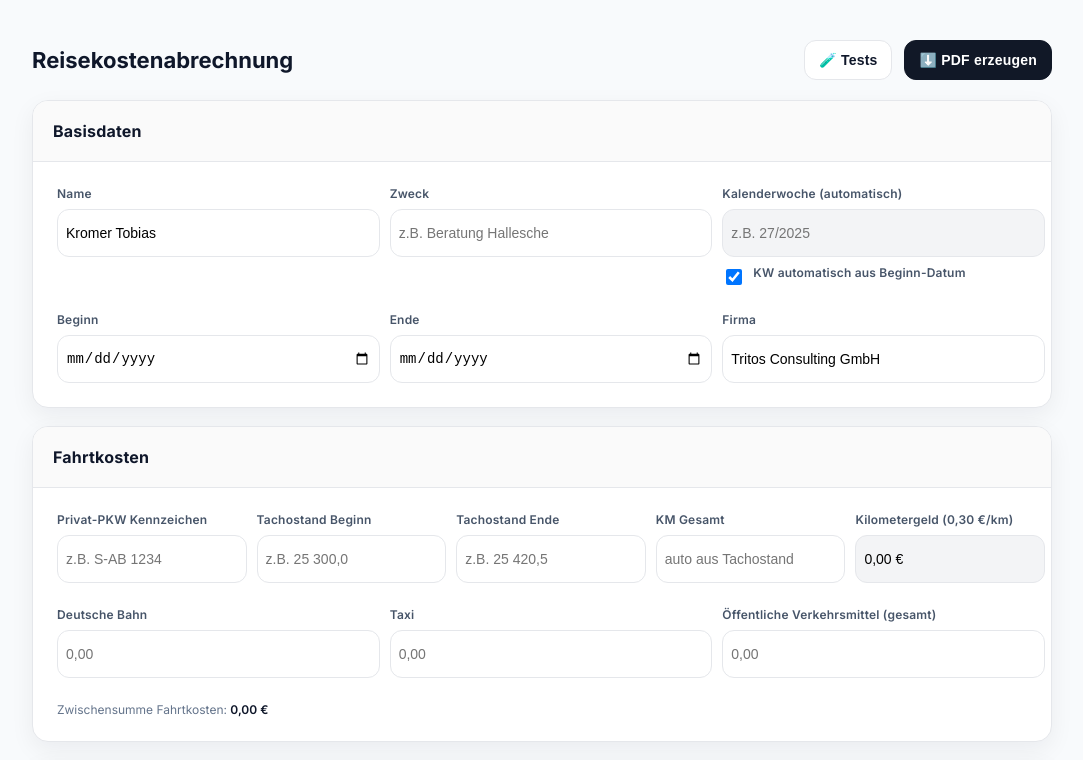
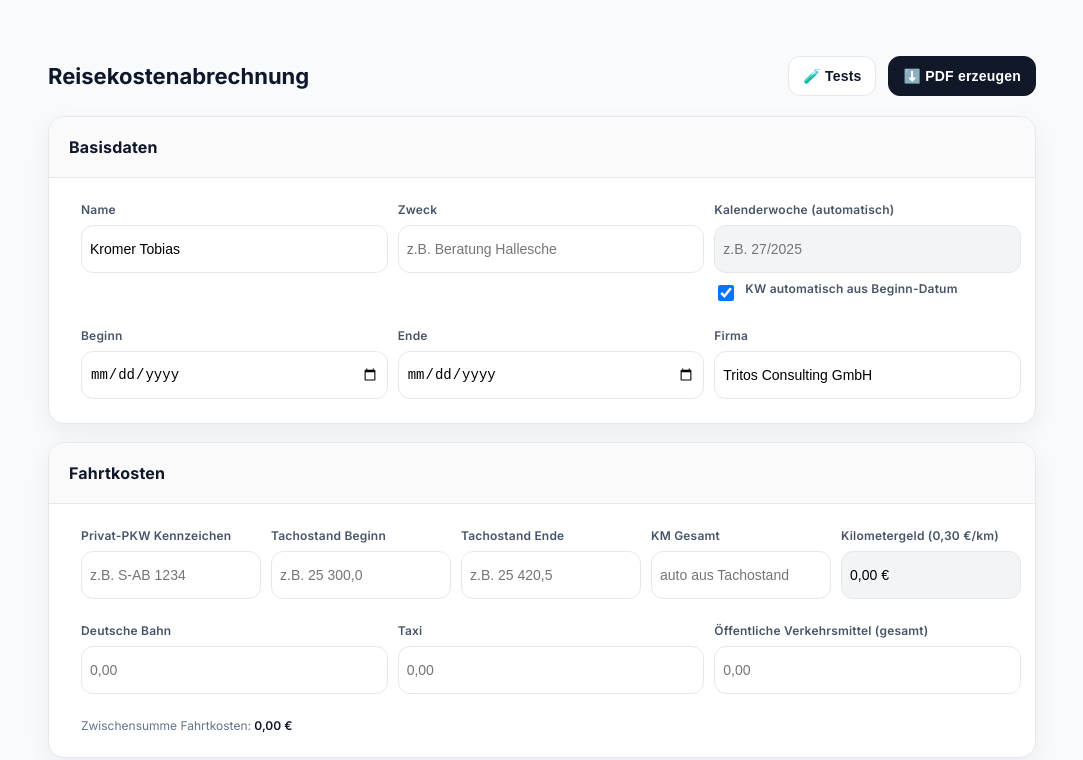
Before and after one commit to tritos-consulting/reisekosten, a React (Vite) app: page / in a window 1280 px wide. Shown: the top 760 px of the page, without its empty margins (98-1181 px from the left). Built offline with nearby package versions, Linux system fonts and the light colour scheme.

Commit message:
Update TravelExpenseFormDE.jsx

```diff
--- a/src/TravelExpenseFormDE.jsx
+++ b/src/TravelExpenseFormDE.jsx
@@ -70,8 +70,19 @@ const CardTitle = ({ children }) => (
 );
 
 const CardContent = ({ children }) => (
-  <div style={{ padding: "24px", display: "grid", gap: 24 }}>{children}</div> // <-- mehr Innenabstand
+  <div
+    style={{
+      paddingInline: 32,   // gleicher Abstand links & rechts
+      paddingBlock: 24,    // Abstand oben/unten
+      display: "grid",
+      gap: 24,
+      boxSizing: "border-box",
+    }}
+  >
+    {children}
+  </div>
 );
+
 
 const Button = ({ children, onClick, variant = "primary", style, disabled, title, ariaLabel }) => {
   const base = {
@@ -569,7 +580,7 @@ export default function TravelExpenseFormDE() {
   };
 
   // ---------- Responsive helpers ----------
-  const containerPadding = isDesktop(width) ? 40 : isTablet(width) ? 28 : 20;
+  const containerPadding = isDesktop(width) ? 56 : isTablet(width) ? 40 : 24;
   const colGap = isDesktop(width) ? 28 : isTablet(width) ? 24 : 20;
   const cols = (desktop, tablet, mobile) =>
     isDesktop(width) ? `repeat(${desktop}, minmax(0,1fr))` : isTablet(width) ? `repeat(${tablet}, minmax(0,1fr))` : `repeat(${mobile}, minmax(0,1fr))`;
```
